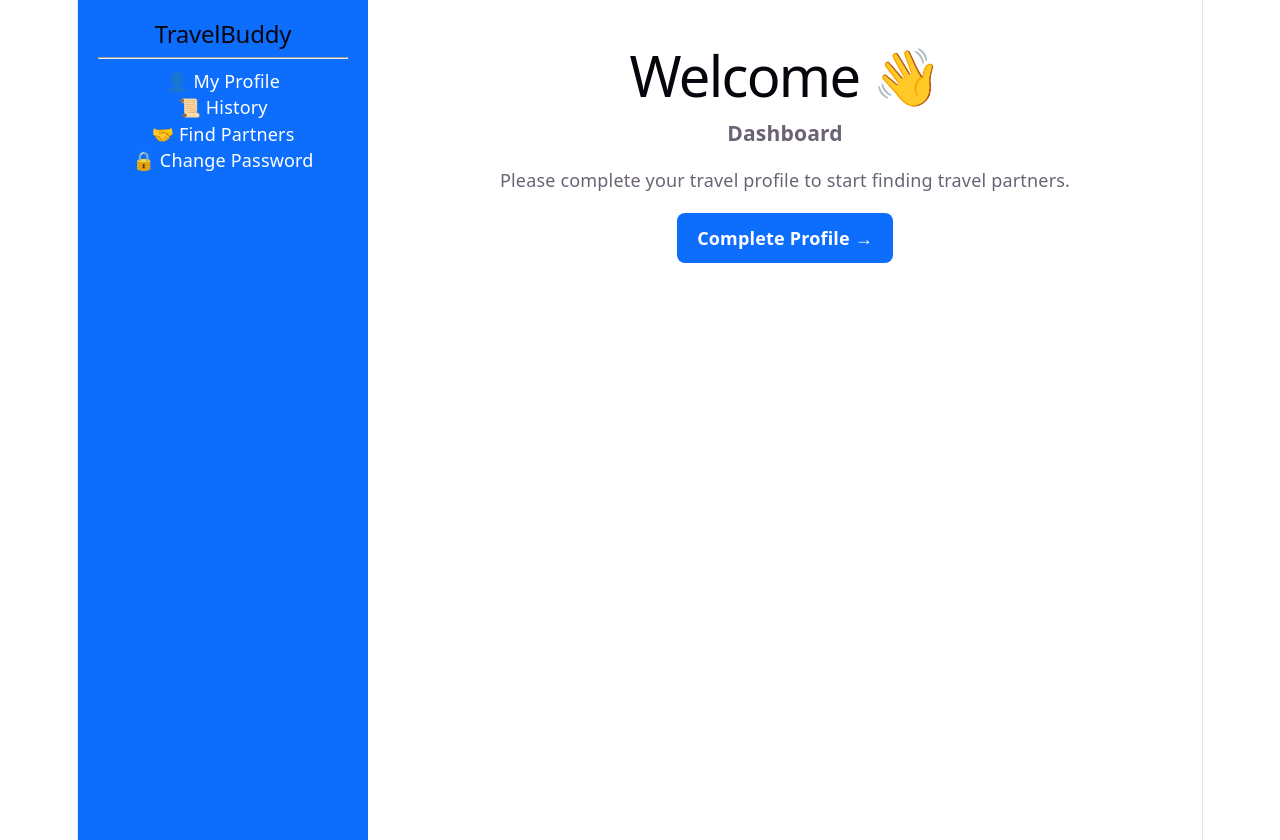
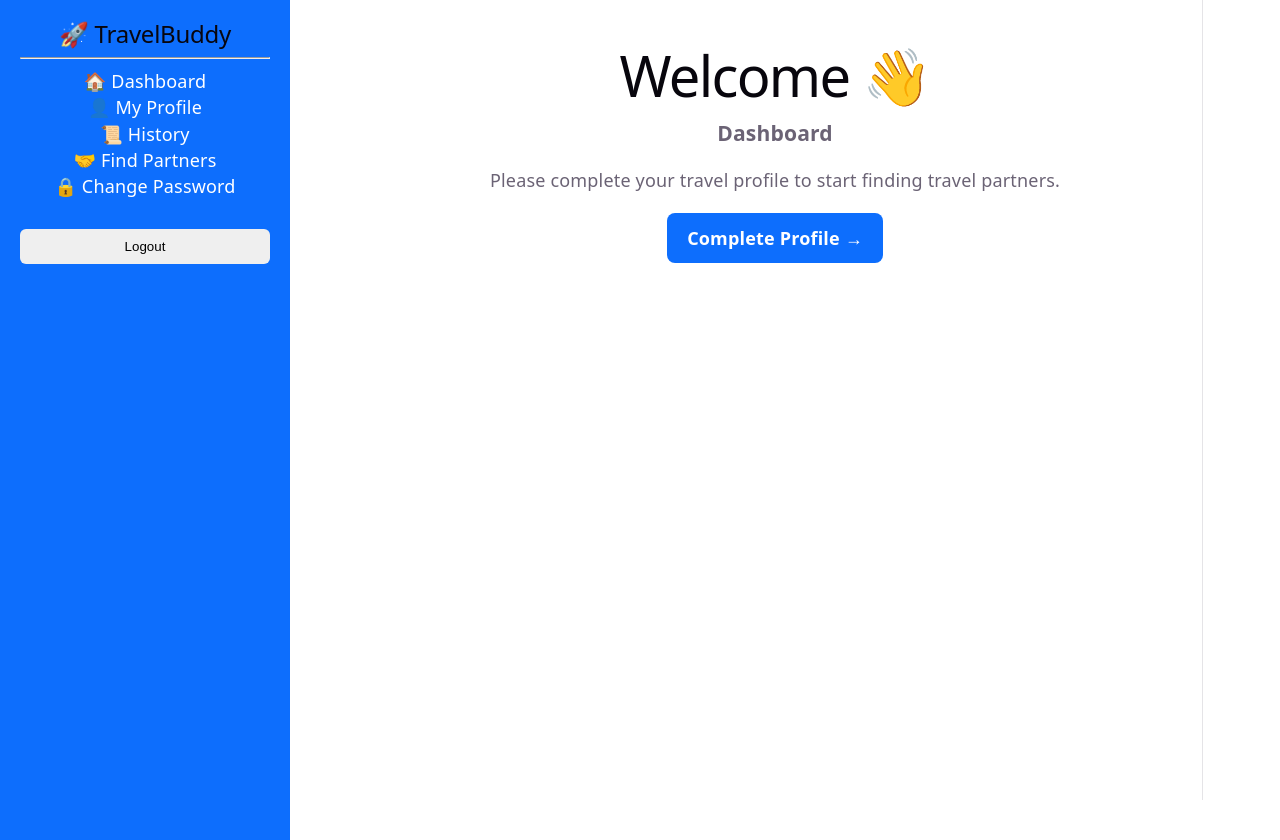
Before and after one commit to arnika44/TravelBuddy-frontend, a React app: page /dashboard in a window 1280 px wide. After the commit the page ends 800 px from the top, so only its background shows below. Built offline with nearby package versions, Linux system fonts and the light colour scheme; the HTML template or start-up script is replaced by a standard one.

Commit message:
Added common sidebar

```diff
--- a/src/components/Sidebar.jsx
+++ b/src/components/Sidebar.jsx
@@ -0,0 +1,60 @@
+import { Link, useNavigate } from "react-router-dom";
+
+export default function Sidebar() {
+
+  const navigate = useNavigate();
+
+  const logout = () => {
+    localStorage.removeItem("user");
+    navigate("/");
+  };
+
+  return (
+    <div
+      style={{
+        width: "250px",
+        height: "100vh",
+        background: "#0d6efd",
+        color: "white",
+        padding: "20px",
+        position: "fixed",
+        left: 0,
+        top: 0
+      }}
+    >
+      <h2>🚀 TravelBuddy</h2>
+
+      <hr />
+
+      <p><Link to="/dashboard" style={link}>🏠 Dashboard</Link></p>
+
+      <p><Link to="/profile" style={link}>👤 My Profile</Link></p>
+
+      <p><Link to="/history" style={link}>📜 History</Link></p>
+
+      <p><Link to="/find-partners" style={link}>🤝 Find Partners</Link></p>
+
+      <p><Link to="/change-password" style={link}>🔒 Change Password</Link></p>
+
+      <button
+        onClick={logout}
+        style={{
+          marginTop: "30px",
+          width: "100%",
+          padding: "10px",
+          border: "none",
+          borderRadius: "6px",
+          cursor: "pointer"
+        }}
+      >
+        Logout
+      </button>
+
+    </div>
+  );
+}
+
+const link = {
+  color: "white",
+  textDecoration: "none"
+};
--- a/src/pages/Dashboard.jsx
+++ b/src/pages/Dashboard.jsx
@@ -1,3 +1,4 @@
+import Sidebar from "../components/Sidebar";
 import { Link } from "react-router-dom";
 
 export default function Dashboard() {
@@ -10,33 +11,15 @@ export default function Dashboard() {
 
       {/* Sidebar */}
 
+      <Sidebar />
+
       <div
-        style={{
-          width:"250px",
-          height:"100vh",
-          background:"#0d6efd",
-          color:"white",
-          padding:"20px"
-        }}
-      >
-
-        <h2>TravelBuddy</h2>
-
-        <hr/>
-
-        <p><Link to="/profile" style={link}>👤 My Profile</Link></p>
-
-        <p><Link to="/history" style={link}>📜 History</Link></p>
-
-        <p><Link to="/find-partners" style={link}>🤝 Find Partners</Link></p>
-
-        <p><Link to="/change-password" style={link}>🔒 Change Password</Link></p>
-
-      </div>
-
-      {/* Main */}
-
-      <div style={{padding:"30px",flex:1}}>
+  style={{
+    marginLeft: "270px",
+    padding: "30px",
+    flex: 1
+  }}
+>
 
         <h1>Welcome {user?.name} 👋</h1>
 
@@ -69,8 +52,3 @@ export default function Dashboard() {
   );
 
 }
-
-const link={
-  color:"white",
-  textDecoration:"none"
-};
```
